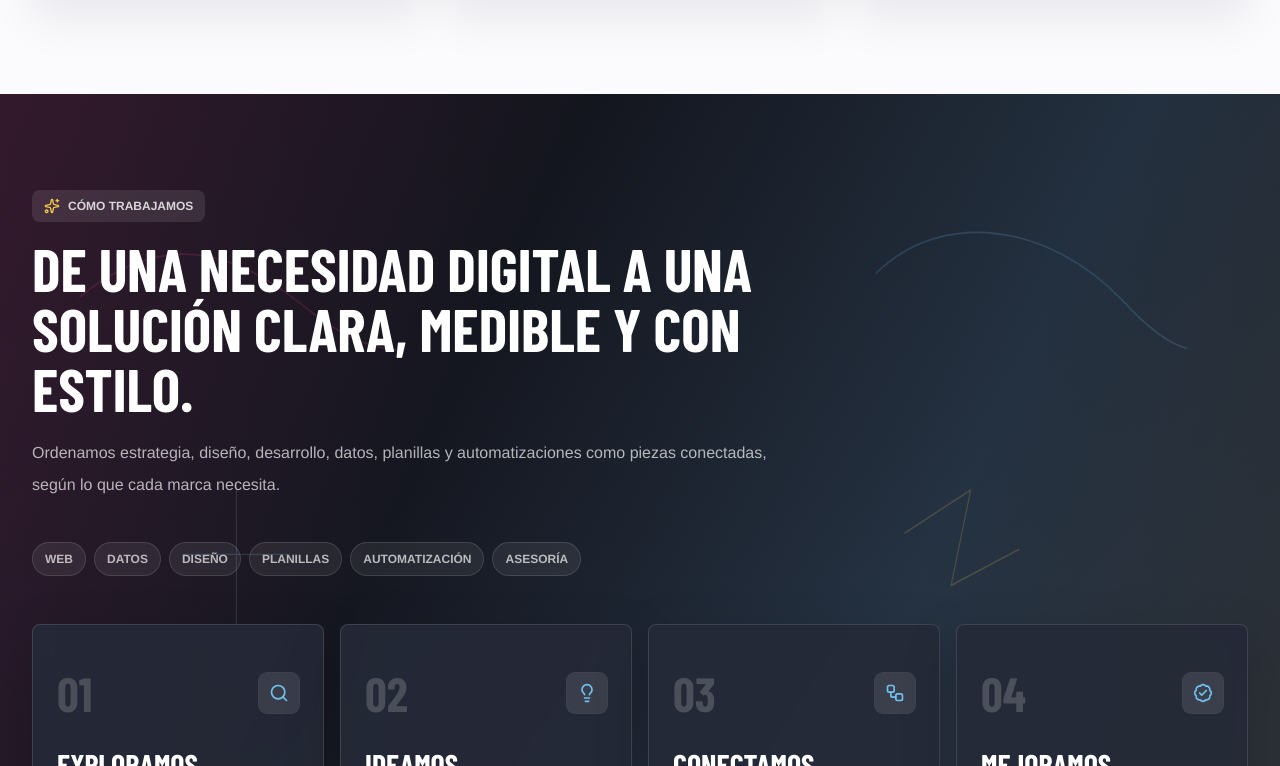
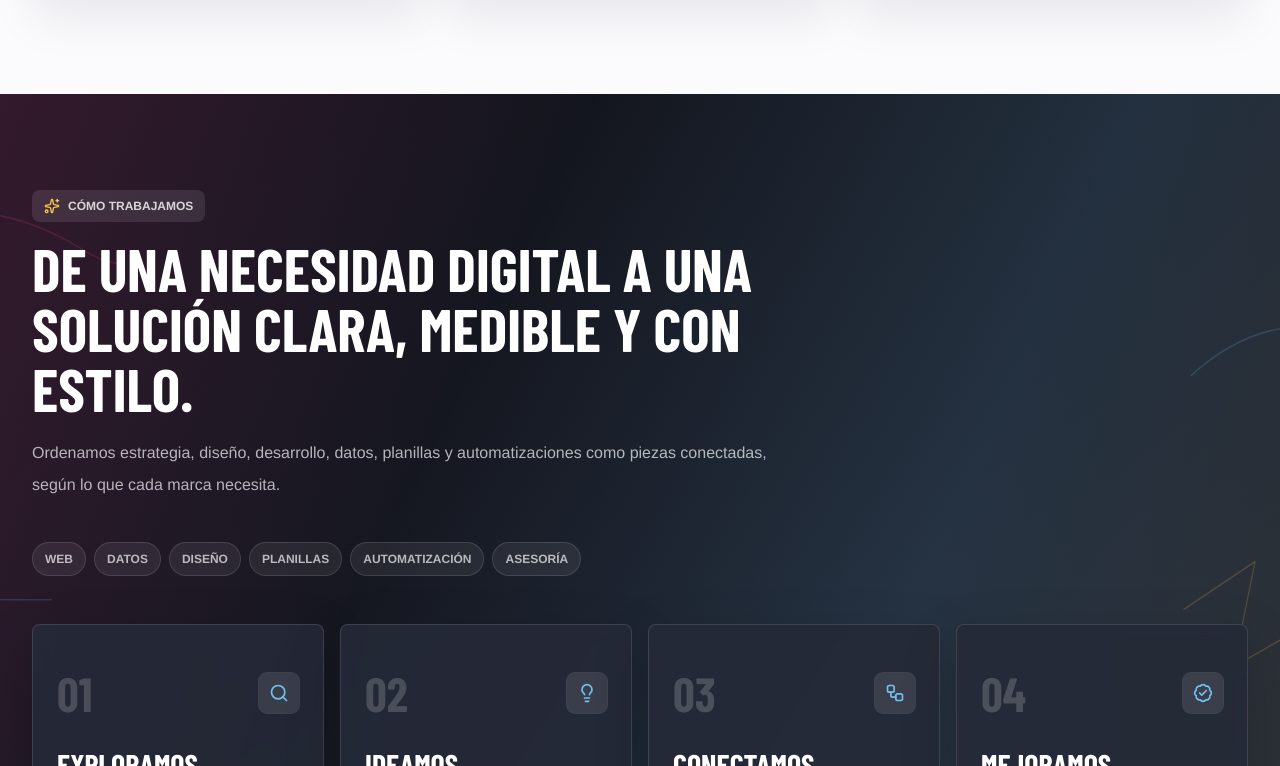
Before and after one commit to clicksolucionesdigital/Web, a Next.js app: page / in a window 1280 px wide. Shown: the part 2034-2800 px from the top of the page. Built offline with nearby package versions, Linux system fonts and the light colour scheme; a web font is replaced by a local one.

Commit message:
style: ajustar garabatos del proceso

```diff
--- a/components/home/home-page.tsx
+++ b/components/home/home-page.tsx
@@ -612,35 +612,35 @@ function CreativeBackdrop({ variant }: { variant: "hero" | "process" }) {
       >
         <path
           data-doodle-path
-          d={isHero ? "M-280 108 C-164 54 -48 58 42 94 C88 112 130 108 172 82" : "M90 170 C180 115 260 128 342 178 C444 240 512 220 604 146"}
+          d={isHero ? "M-280 108 C-164 54 -48 58 42 94 C88 112 130 108 172 82" : "M-230 146 C-114 82 2 88 92 130 C138 152 180 146 222 118"}
           stroke="#e73b90"
           strokeWidth={isHero ? 2 : 1.4}
           strokeLinecap="round"
         />
         <path
           data-doodle-path
-          d={isHero ? "M1012 152 C1110 76 1258 94 1360 172 C1424 220 1474 224 1530 180" : "M986 150 C1060 96 1180 108 1264 174 C1326 224 1360 226 1408 188"}
+          d={isHero ? "M1012 152 C1110 76 1258 94 1360 172 C1424 220 1474 224 1530 180" : "M1340 236 C1434 172 1540 188 1628 248"}
           stroke="#71c1f0"
           strokeWidth={isHero ? 2 : 1.4}
           strokeLinecap="round"
         />
         <path
           data-doodle-path
-          d={isHero ? "M-260 796 C-136 734 -28 764 84 824" : "M102 650 C196 604 298 620 392 674 C502 738 604 718 712 650"}
+          d={isHero ? "M-260 796 C-136 734 -28 764 84 824" : "M-240 774 C-104 690 26 704 154 768"}
           stroke="#f7c74d"
           strokeWidth={isHero ? 2 : 1.4}
           strokeLinecap="round"
         />
         <path
           data-doodle-path
-          d={isHero ? "M1168 672 C1240 618 1318 626 1378 672 C1436 716 1480 696 1538 646" : "M1148 610 C1202 574 1268 578 1318 620 C1368 662 1398 648 1424 628"}
+          d={isHero ? "M1168 672 C1240 618 1318 626 1378 672 C1436 716 1480 696 1538 646" : "M1188 704 C1260 648 1342 654 1402 700 C1460 744 1504 724 1562 670"}
           stroke="currentColor"
           strokeWidth={isHero ? 1.6 : 1.1}
           strokeLinecap="round"
         />
         <path
           data-doodle-path
-          d={isHero ? "M1338 392 L1416 352 L1392 438 L1482 402" : "M1018 368 L1092 332 L1070 412 L1146 382"}
+          d={isHero ? "M1338 392 L1416 352 L1392 438 L1482 402" : "M1332 432 L1412 392 L1388 480 L1492 436"}
           stroke="#f7c74d"
           strokeWidth={isHero ? 2 : 1.4}
           strokeLinecap="round"
@@ -648,7 +648,7 @@ function CreativeBackdrop({ variant }: { variant: "hero" | "process" }) {
         />
         <path
           data-doodle-path
-          d={isHero ? "M-68 408 H76 M4 338 V478" : "M206 386 H324 M266 326 V446"}
+          d={isHero ? "M-68 408 H76 M4 338 V478" : "M-88 424 H58 M-14 350 V500"}
           stroke="#71c1f0"
           strokeWidth={isHero ? 1.8 : 1.2}
           strokeLinecap="round"
```
Also changed, not shown: 4 other files (tests, documents, lock files or other folders).
